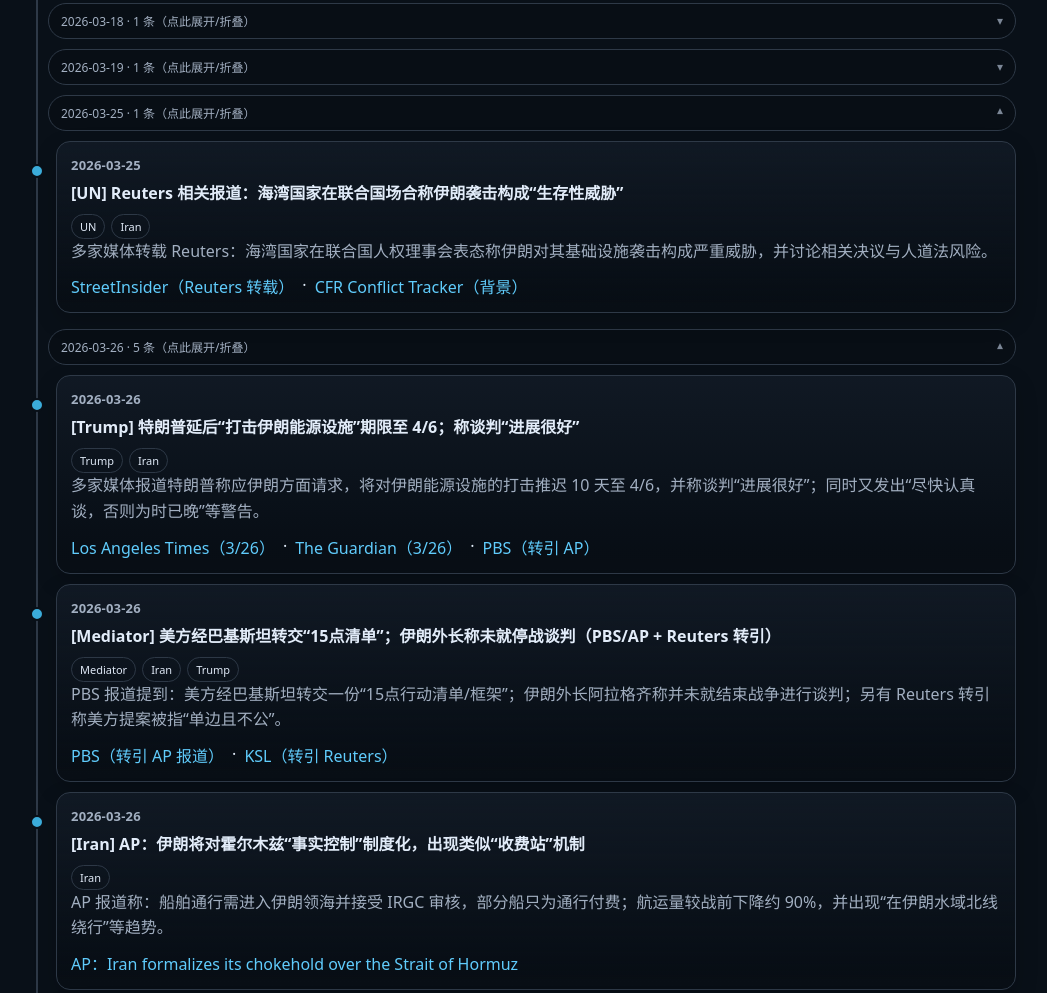
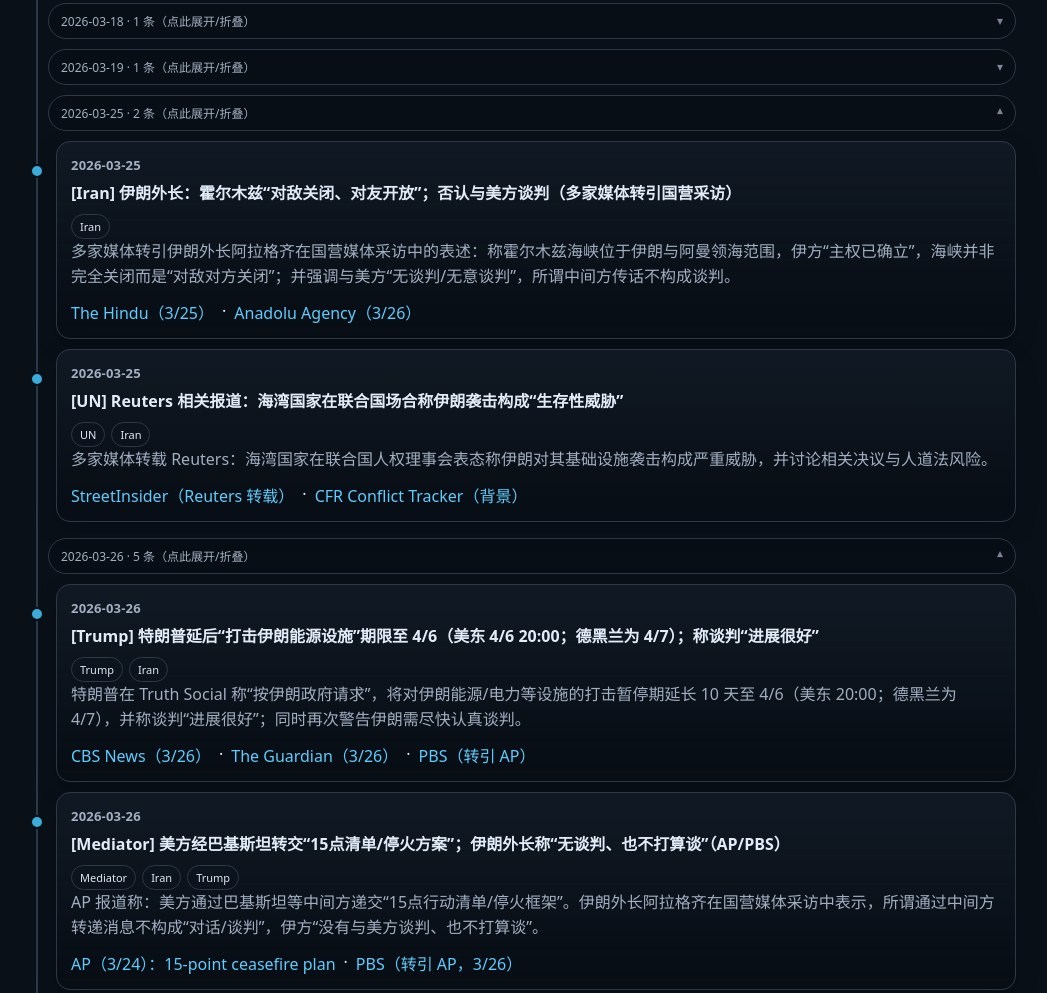
Before and after one commit to StardustWhisper/iran-israel-us-timeline, a plain HTML site: page index.html in a window 1280 px wide. Shown: the part 1059-2052 px from the top of the page, without its empty margins (114-1161 px from the left). Drawn offline with Linux system fonts and the light colour scheme.

Commit message:
Update timeline: add Iran/Trump statements, Hormuz access (BJT)

```diff
--- a/index.html
+++ b/index.html
@@ -344,11 +344,22 @@ const events = [
   },
   {
     date: '2026-03-19',
+    tags: ['Trump','Iran'],
+    title: '[Trump] AP：特朗普延后“48小时最后通牒”后称美伊有“良好沟通”；伊朗否认谈判但确认经中间方收讯',
+    desc: 'AP 报道称：特朗普曾以 48 小时期限威胁打击伊朗电力/能源设施，随后在期限前宣布暂缓（后续形成 5 天再延长至 4/6 的安排），并称与伊方有“良好沟通”；伊朗官方否认存在谈判，但相关报道指伊方确认通过中间方收到美方要点并在评估。',
+    sources: [
+      {name:'PBS（转引 AP，3/23）', url:'https://www.pbs.org/newshour/world/u-s-wont-strike-irans-power-plants-for-5-days-trump-says-in-turnaround-on-strait-of-hormuz-deadline'},
+      {name:'CBS News（3/23）', url:'https://www.cbsnews.com/news/trump-says-postpone-strikes-iran-nuclear-power-plants/'}
+    ]
+  },
+  {
+    date: '2026-03-25',
     tags: ['Iran'],
-    title: '[Iran] （索引）维基：美军启动“重开霍尔木兹海峡”行动（节点记录，待持续交叉验证）',
-    desc: '维基条目汇总称：在伊朗对航运发出警告并造成通行受阻背景下，美军于 3/19 启动旨在“打开海峡”的行动。此处先作为节点索引，后续会继续用可访问的权威来源补强。',
+    title: '[Iran] 伊朗外长：霍尔木兹“对敌关闭、对友开放”；否认与美方谈判（多家媒体转引国营采访）',
+    desc: '多家媒体转引伊朗外长阿拉格齐在国营媒体采访中的表述：称霍尔木兹海峡位于伊朗与阿曼领海范围，伊方“主权已确立”，海峡并非完全关闭而是“对敌对方关闭”；并强调与美方“无谈判/无意谈判”，所谓中间方传话不构成谈判。',
     sources: [
-      {name:'Wikipedia：2026 Strait of Hormuz crisis（索引）', url:'https://en.wikipedia.org/wiki/2026_Strait_of_Hormuz_crisis'}
+      {name:'The Hindu（3/25）', url:'https://www.thehindu.com/news/national/india-among-five-nations-granted-passage-through-strait-of-hormuz-by-tehran/article70786984.ece'},
+      {name:'Anadolu Agency（3/26）', url:'https://www.aa.com.tr/en/americas/iran-s-foreign-minister-insists-there-are-no-talks-taking-place-with-us/3879387'}
     ]
   },
   {
@@ -364,10 +375,10 @@ const events = [
   {
     date: '2026-03-26',
     tags: ['Trump','Iran'],
-    title: '[Trump] 特朗普延后“打击伊朗能源设施”期限至 4/6；称谈判“进展很好”',
-    desc: '多家媒体报道特朗普称应伊朗方面请求，将对伊朗能源设施的打击推迟 10 天至 4/6，并称谈判“进展很好”；同时又发出“尽快认真谈，否则为时已晚”等警告。',
+    title: '[Trump] 特朗普延后“打击伊朗能源设施”期限至 4/6（美东 4/6 20:00；德黑兰为 4/7）；称谈判“进展很好”',
+    desc: '特朗普在 Truth Social 称“按伊朗政府请求”，将对伊朗能源/电力等设施的打击暂停期延长 10 天至 4/6（美东 20:00；德黑兰为 4/7），并称谈判“进展很好”；同时再次警告伊朗需尽快认真谈判。',
     sources: [
-      {name:'Los Angeles Times（3/26）', url:'https://www.latimes.com/world-nation/story/2026-03-26/trump-projects-confidence-claims-iran-is-begging-for-deal-but-war-exit-remains-murky'},
+      {name:'CBS News（3/26）', url:'https://www.cbsnews.com/news/trump-extending-pause-strikes-iran-energy-plants-april-6/'},
       {name:'The Guardian（3/26）', url:'https://www.theguardian.com/world/2026/mar/26/donald-trump-urges-iran-end-war-or-face-assassinations'},
       {name:'PBS（转引 AP）', url:'https://www.pbs.org/newshour/world/iran-and-the-u-s-harden-their-positions-as-tehran-tightens-its-grip-on-the-strait-of-hormuz'}
     ]
@@ -375,11 +386,11 @@ const events = [
   {
     date: '2026-03-26',
     tags: ['Mediator','Iran','Trump'],
-    title: '[Mediator] 美方经巴基斯坦转交“15点清单”；伊朗外长称未就停战谈判（PBS/AP + Reuters 转引）',
-    desc: 'PBS 报道提到：美方经巴基斯坦转交一份“15点行动清单/框架”；伊朗外长阿拉格齐称并未就结束战争进行谈判；另有 Reuters 转引称美方提案被指“单边且不公”。',
+    title: '[Mediator] 美方经巴基斯坦转交“15点清单/停火方案”；伊朗外长称“无谈判、也不打算谈”（AP/PBS）',
+    desc: 'AP 报道称：美方通过巴基斯坦等中间方递交“15点行动清单/停火框架”。伊朗外长阿拉格齐在国营媒体采访中表示，所谓通过中间方转递消息不构成“对话/谈判”，伊方“没有与美方谈判、也不打算谈”。',
     sources: [
-      {name:'PBS（转引 AP 报道）', url:'https://www.pbs.org/newshour/world/iran-and-the-u-s-harden-their-positions-as-tehran-tightens-its-grip-on-the-strait-of-hormuz'},
-      {name:'KSL（转引 Reuters）', url:'https://www.ksl.com/article/51473192/iran-sees-us-peace-plan-as-one-sided-as-trump-presses-for-deal'}
+      {name:'AP（3/24）：15-point ceasefire plan', url:'https://apnews.com/article/iran-us-israel-trump-lebanon-march-24-2026-8bb5e79a98ea72fccc5c50b4931ad778'},
+      {name:'PBS（转引 AP，3/26）', url:'https://www.pbs.org/newshour/world/iran-and-the-u-s-harden-their-positions-as-tehran-tightens-its-grip-on-the-strait-of-hormuz'}
     ]
   },
   {
@@ -408,6 +419,16 @@ const events = [
     desc: 'CFR 在 3/26 更新中汇总冲突爆发、报复行动、人道与能源冲击等关键脉络（便于逐日扩展与交叉验证）。',
     sources: [
       {name:'CFR Conflict Tracker（Updated Mar 26, 2026）', url:'https://www.cfr.org/global-conflict-tracker/conflict/confrontation-between-united-states-and-iran'}
+    ]
+  },
+  {
+    date: '2026-03-27',
+    tags: ['Iran'],
+    title: '[Iran] 伊朗外长重申：霍尔木兹对“友好国家”开放；称“对敌关闭”（媒体转引）',
+    desc: '多家媒体报道转述伊朗外长阿拉格齐：称霍尔木兹海峡并非完全关闭，而是对“敌对方”关闭，同时允许“友好国家”船只通行，并强调伊方将对通行安排建立“新机制/新安排”。',
+    sources: [
+      {name:'The Hindu（3/27）', url:'https://www.thehindu.com/news/international/us-israel-iran-war-list-of-countries-allowed-to-cross-the-strait-of-hormuz/article70791104.ece'},
+      {name:'The Hindu（3/25，采访节选）', url:'https://www.thehindu.com/news/national/india-among-five-nations-granted-passage-through-strait-of-hormuz-by-tehran/article70786984.ece'}
     ]
   }
 ];
```
